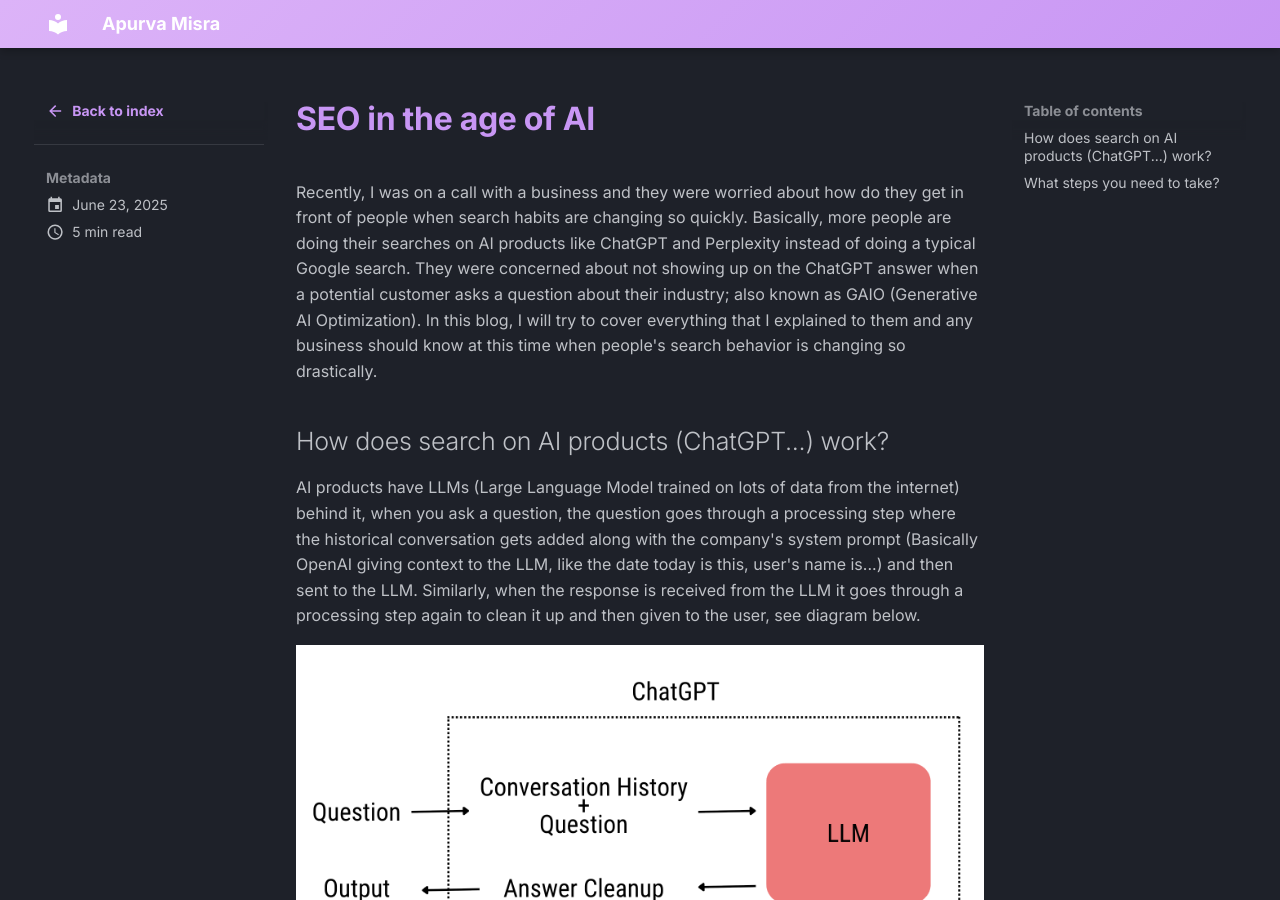
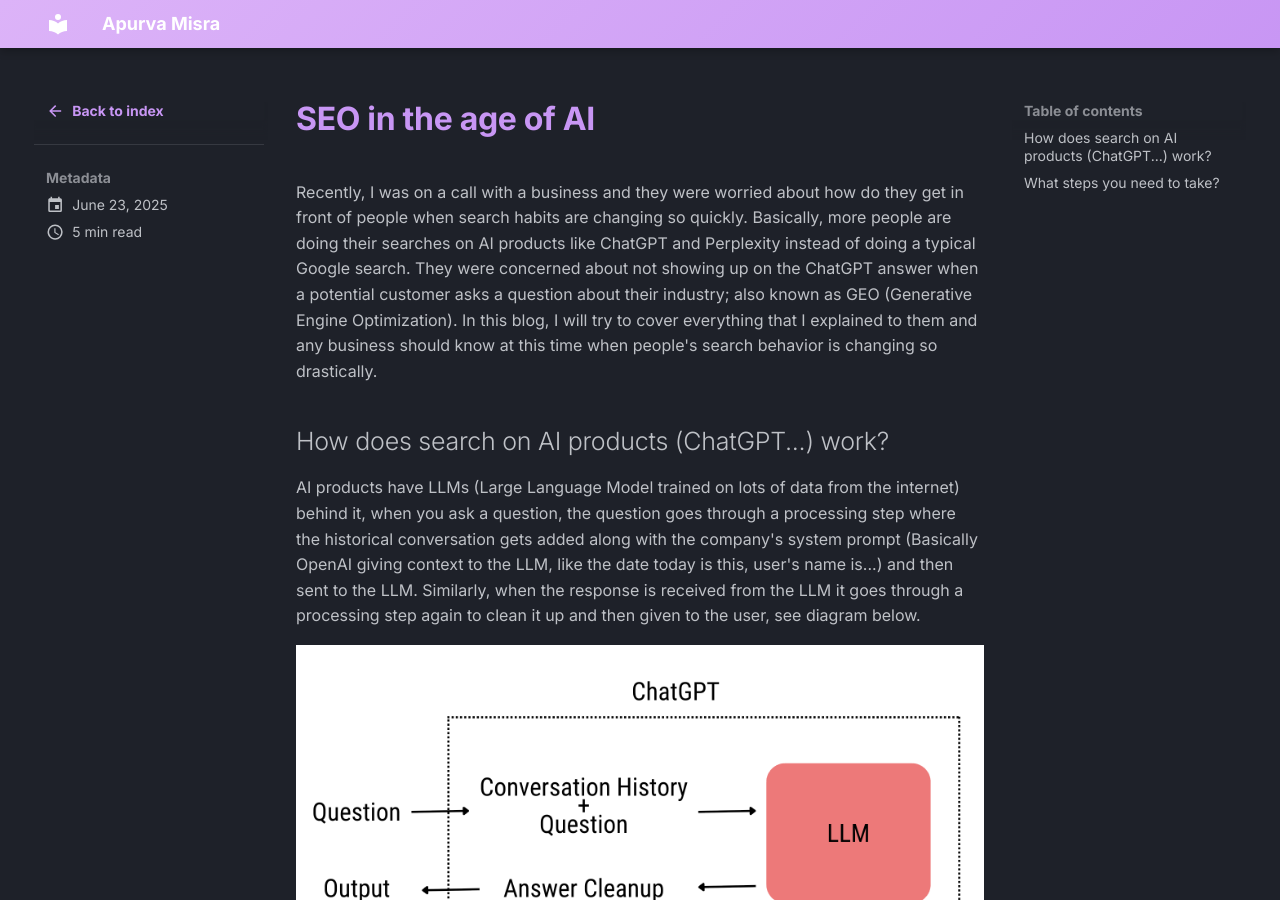
Before and after one commit to ApurvaMisra/blog, an MkDocs documentation site: the page built from docs/blog/posts/seo-in-the-age-of-ai.md, in a window 1280 px wide and 900 px high. Built offline with MkDocs 1.6.1 and Material for MkDocs 9.7.7, drawn with Linux system fonts in a browser that asks for light colours.

Commit message:
updated acronym

```diff
--- a/docs/blog/posts/seo-in-the-age-of-ai.md
+++ b/docs/blog/posts/seo-in-the-age-of-ai.md
@@ -18,7 +18,7 @@ title: "SEO in the age of AI" # Explicit title override
 <!-- Optional: Add an excerpt separator if you want a custom teaser on index pages -->
 <!-- more -->
 
-Recently, I was on a call with a business and they were worried about how do they get in front of people when search habits are changing so quickly. Basically, more people are doing their searches on AI products like ChatGPT and Perplexity instead of doing a typical Google search. They were concerned about not showing up on the ChatGPT answer when a potential customer asks a question about their industry; also known as GAIO (Generative AI Optimization).
+Recently, I was on a call with a business and they were worried about how do they get in front of people when search habits are changing so quickly. Basically, more people are doing their searches on AI products like ChatGPT and Perplexity instead of doing a typical Google search. They were concerned about not showing up on the ChatGPT answer when a potential customer asks a question about their industry; also known as GEO (Generative Engine Optimization).
 In this blog, I will try to cover everything that I explained to them and any business should know at this time when people's search behavior is changing so drastically.
 
 ## How does search on AI products (ChatGPT...) work?
```
